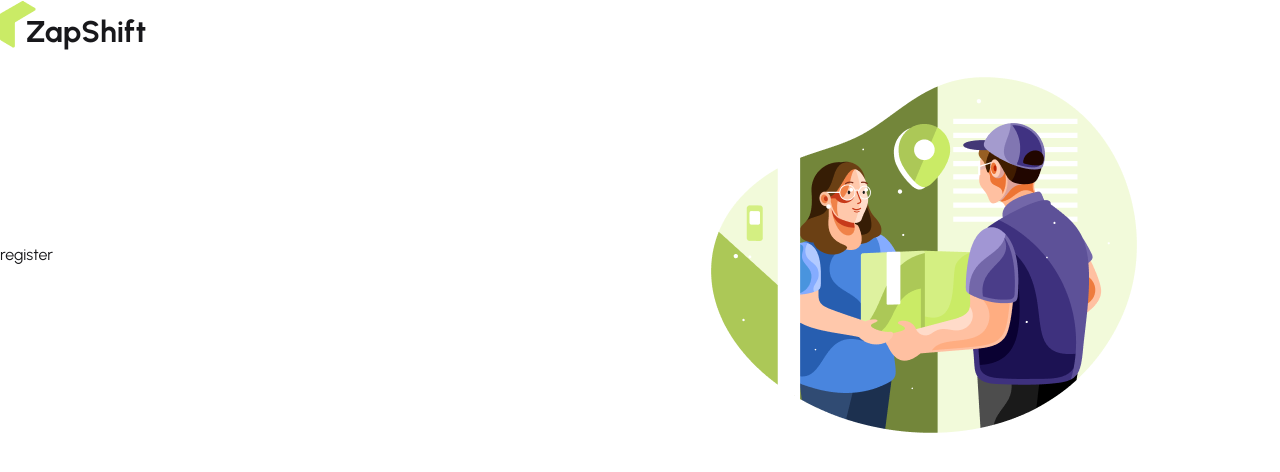
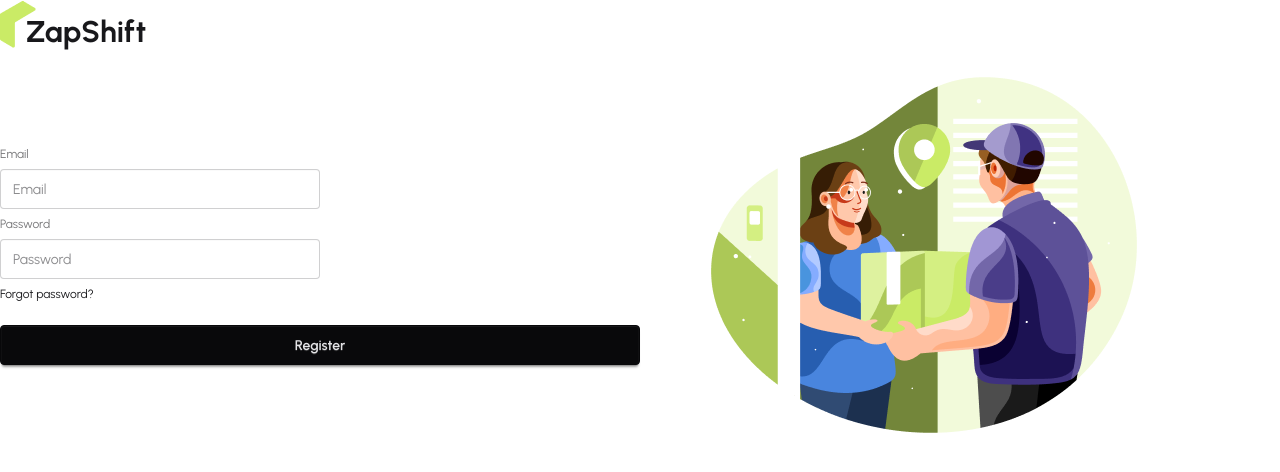
Before and after one commit to himel2535/zap-shift-client, a React (Vite) app: page /register in a window 1280 px wide. Shown: the top 472 px of the page. Built offline with nearby package versions, Linux system fonts and the light colour scheme.

Commit message:
React Hook Form & Create Registration Page

```diff
--- a/src/pages/auth/Register/Register.jsx
+++ b/src/pages/auth/Register/Register.jsx
@@ -1,11 +1,59 @@
-import React from 'react';
+import React from "react";
+import { useForm } from "react-hook-form";
 
 const Register = () => {
-    return (
-        <div>
-            register
-        </div>
-    );
+  const {
+    register,
+    handleSubmit,
+    formState: { errors },
+  } = useForm();
+
+  const handleRegistration = (data) => {
+    console.log(data);
+  };
+
+  return (
+    <div>
+      <form onSubmit={handleSubmit(handleRegistration)}>
+        <fieldset className="fieldset">
+          {/* ---email--- */}
+          <label className="label">Email</label>
+          <input
+            {...register("email", { required: true })}
+            type="email"
+            className="input"
+            placeholder="Email"
+          />
+          {errors.email?.type === "required" && (
+            <p className="text-red-500">Email is required</p>
+          )}
+
+          {/* ---password--- */}
+          <label className="label">Password</label>
+          <input
+            {...register("password", { required: true, minLength: 6 })}
+            type="password"
+            className="input"
+            placeholder="Password"
+          />
+
+          {errors.password?.type === "required" && (
+            <p className="text-red-500">Password is required</p>
+          )}
+
+          {errors.password?.type === "minLength" && (
+            <p className="text-red-500">
+              Password must be six characters or longer
+            </p>
+          )}
+          <div>
+            <a className="link link-hover">Forgot password?</a>
+          </div>
+          <button className="btn btn-neutral mt-4">Register</button>
+        </fieldset>
+      </form>
+    </div>
+  );
 };
 
 export default Register;
```
